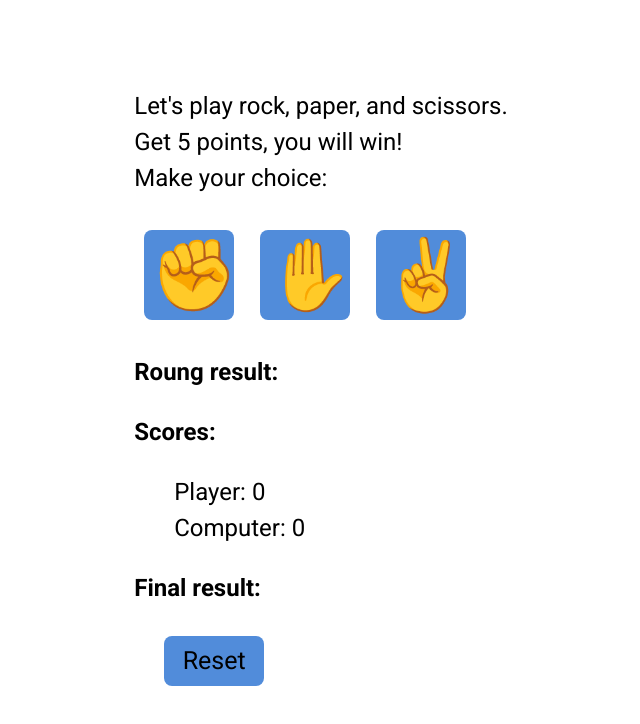
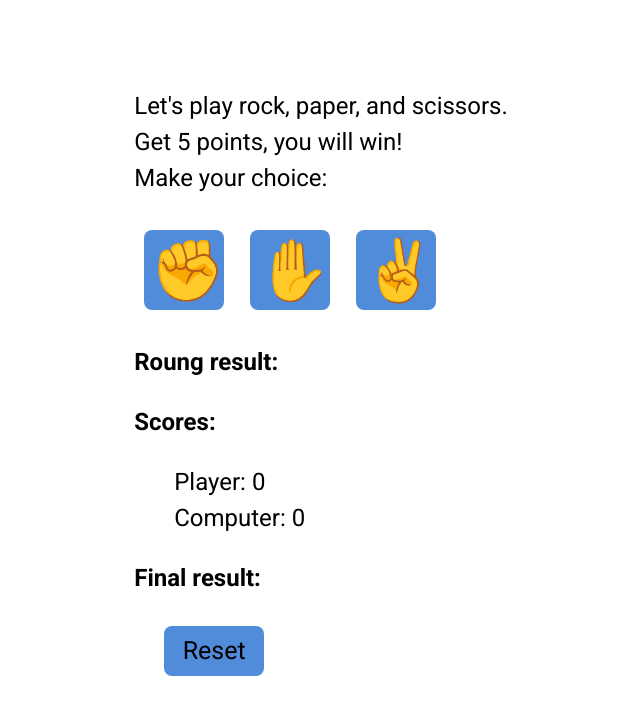
Before and after one commit to Alicebond/rock-paper-scissors, a plain HTML site: page index.html in a window 1280 px wide. Shown: the whole page, without its empty margins (319-959 px from the left). Drawn offline with Linux system fonts and the light colour scheme.

Commit message:
Center button text

```diff
--- a/styles/style.css
+++ b/styles/style.css
@@ -21,6 +21,7 @@ body {
 }
 
 button {
+  text-align: center;
   cursor: pointer;
   border: none;
   border-radius: 8px;
@@ -33,9 +34,9 @@ button:disabled {
 }
 
 .selection {
-  font-size: 70px;
-  height: 90px;
-  width: 90px;
+  font-size: 60px;
+  height: 80px;
+  width: 80px;
   margin: 10px;
 }
 
```
